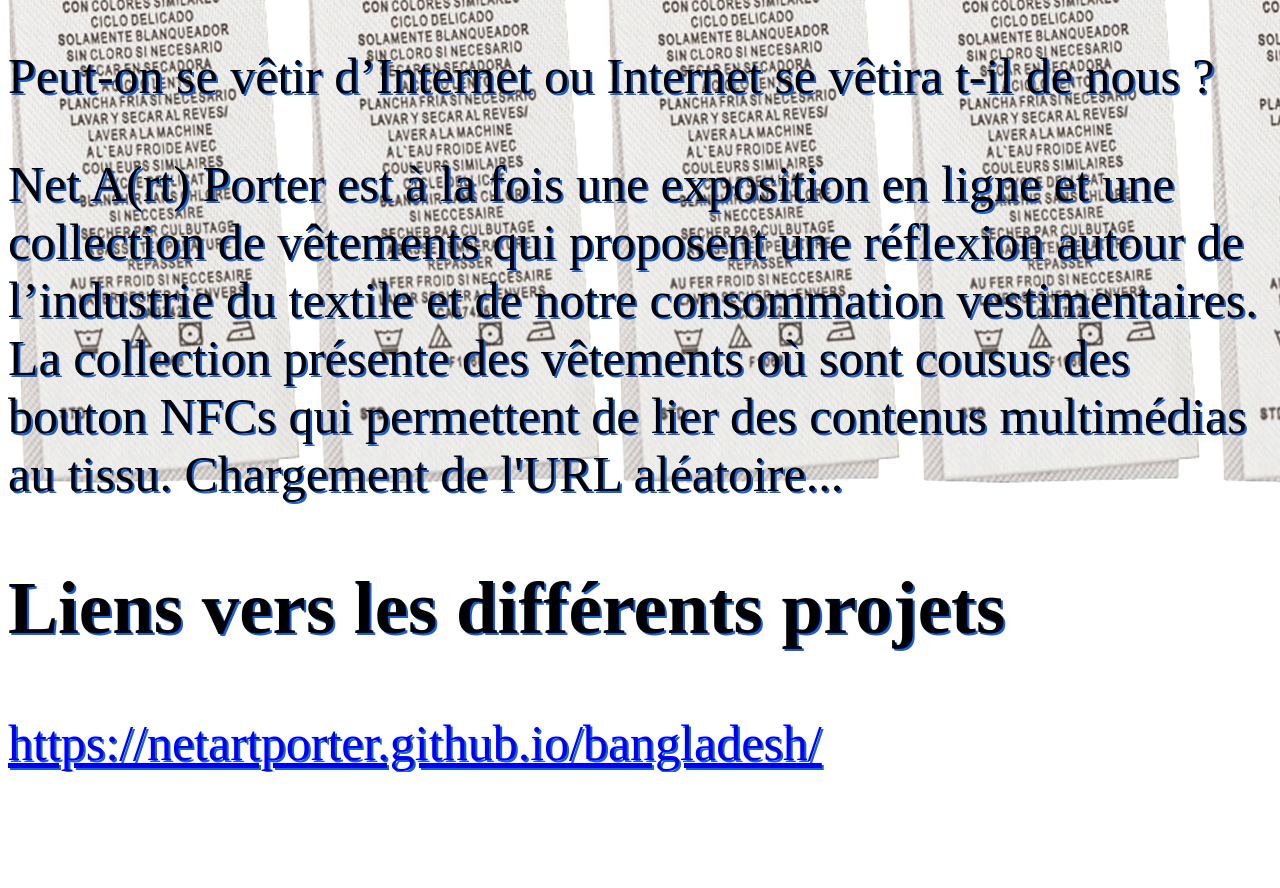
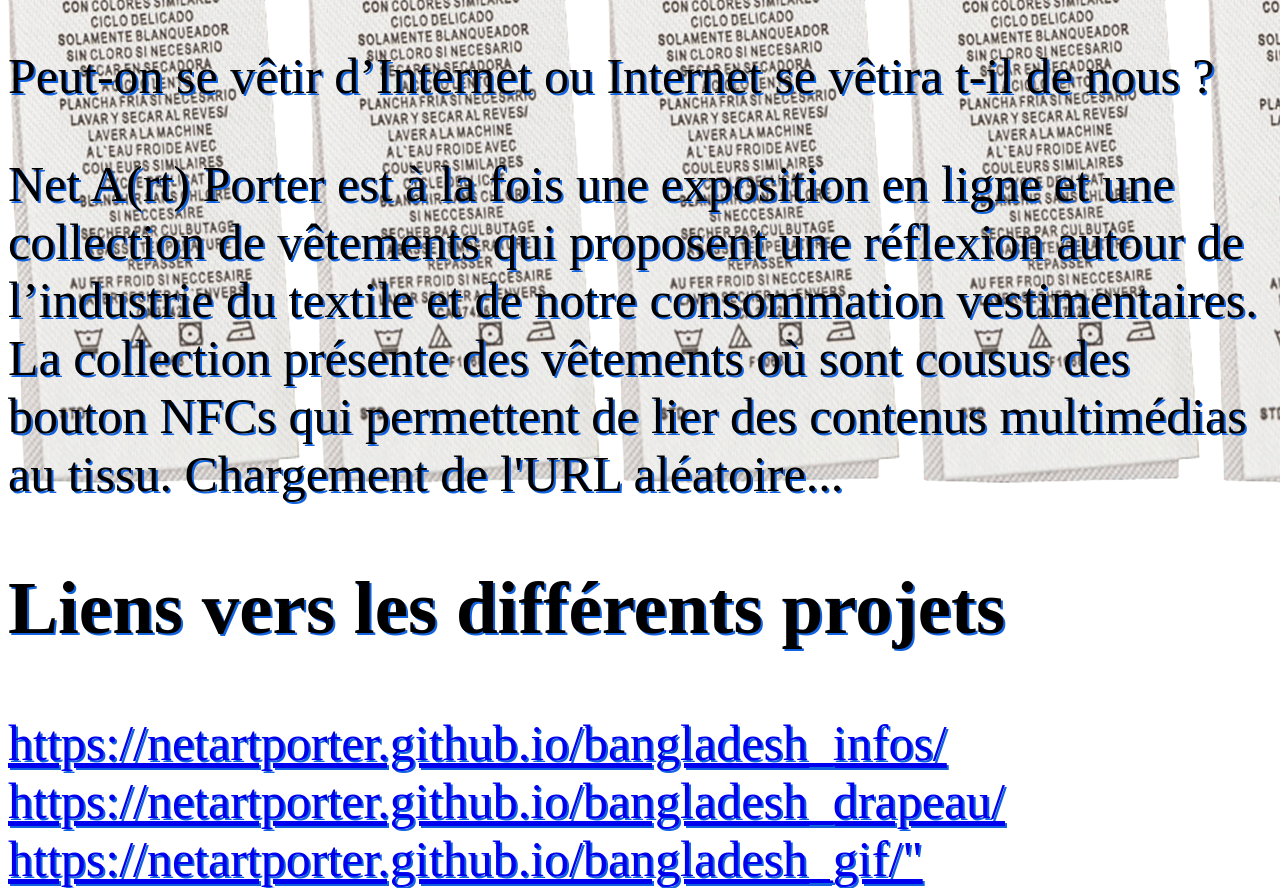
Before and after one commit to netartporter/netartporter.github.io, a plain HTML site: page index.html in a window 1280 px wide. Shown: the part 202-1090 px from the top of the page. Before the commit the page ends 974 px from the top, so only its background shows below. Drawn offline with Linux system fonts and the light colour scheme.

Commit message:
Update index.html

```diff
--- a/index.html
+++ b/index.html
@@ -21,9 +21,9 @@
 La collection présente des vêtements où sont cousus des bouton NFCs qui permettent de lier des contenus multimédias au tissu.
 Chargement de l'URL aléatoire...</p>
     <h2>Liens vers les différents projets</h2>
-    <a href="https://netartporter.github.io/bangladesh/">https://netartporter.github.io/bangladesh/</a>
-    <a href=""></a>
-    <a href=""></a>
+    <a href="https://netartporter.github.io/bangladesh_infos/">https://netartporter.github.io/bangladesh_infos/</a>
+    <a href="https://netartporter.github.io/bangladesh_drapeau/">https://netartporter.github.io/bangladesh_drapeau/</a>
+    <a href="https://netartporter.github.io/bangladesh_gif/">https://netartporter.github.io/bangladesh_gif/"</a>
     <a href=""></a>
   </body>
 </html>
```
